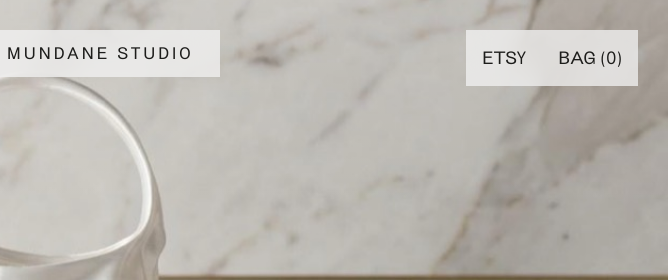
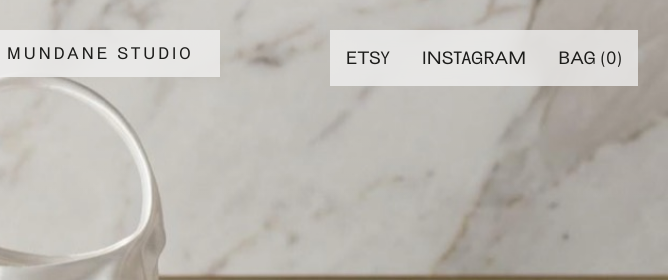
Before and after one commit to yigewang1008/SweeterMundaneStudio, a plain HTML site: page index.html in a window 1280 px wide. Shown: the top 280 px of the page, 612-1280 px from the left. Drawn offline with Linux system fonts and the light colour scheme.

Commit message:
Add an Instagram link to the top-right utility nav
Both index.html and product.html now carry a third utility-nav item next to
Etsy: INSTAGRAM, pointing at https://www.instagram.com/sweetermundane/.

It matches the existing nav treatment - uppercase, same padding, same
translucent panel - so the panel reads ETSY | INSTAGRAM | BAG (0). Verified
at 390px: no horizontal overflow and no collision with the brandmark.

```diff
--- a/index.html
+++ b/index.html
@@ -18,6 +18,7 @@
   </nav>
   <nav class="nav-panel nav-panel--right" aria-label="Utility">
     <a href="https://www.etsy.com/shop/SweeterMundaneStudio" target="_blank" rel="noopener">Etsy</a>
+    <a href="https://www.instagram.com/sweetermundane/" target="_blank" rel="noopener">Instagram</a>
     <button type="button" data-bag-open data-bag-count>BAG (0)</button>
   </nav>
 </header>
```
Also changed, not shown: product.html (+1 -0 lines).
